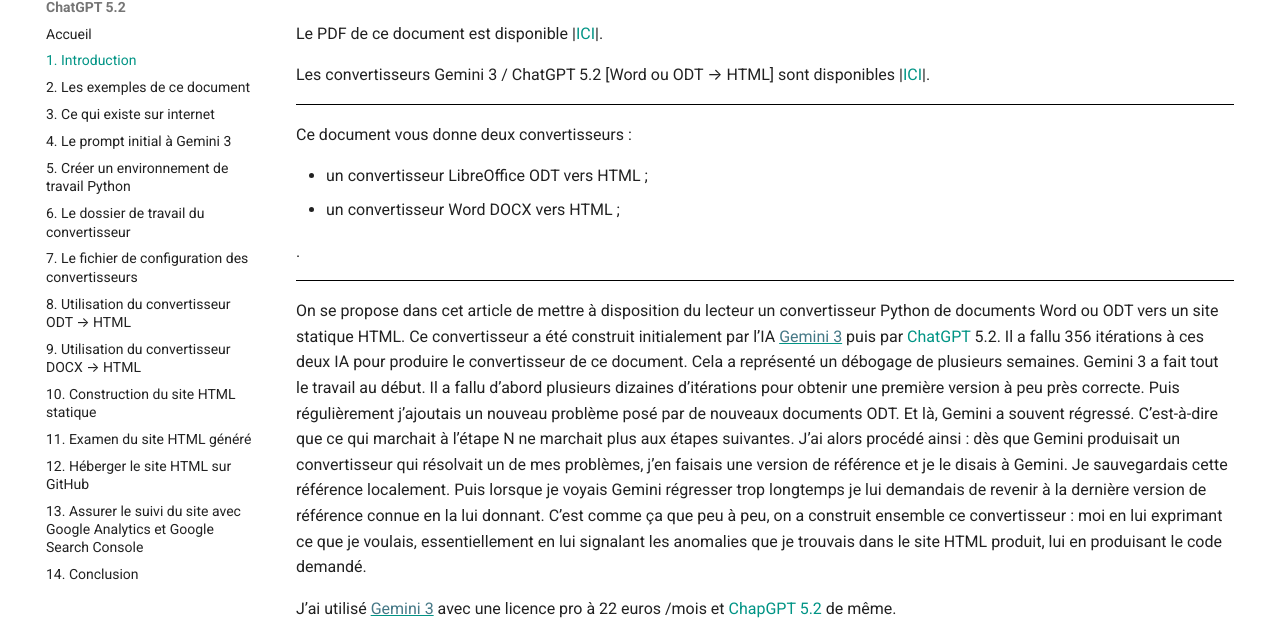
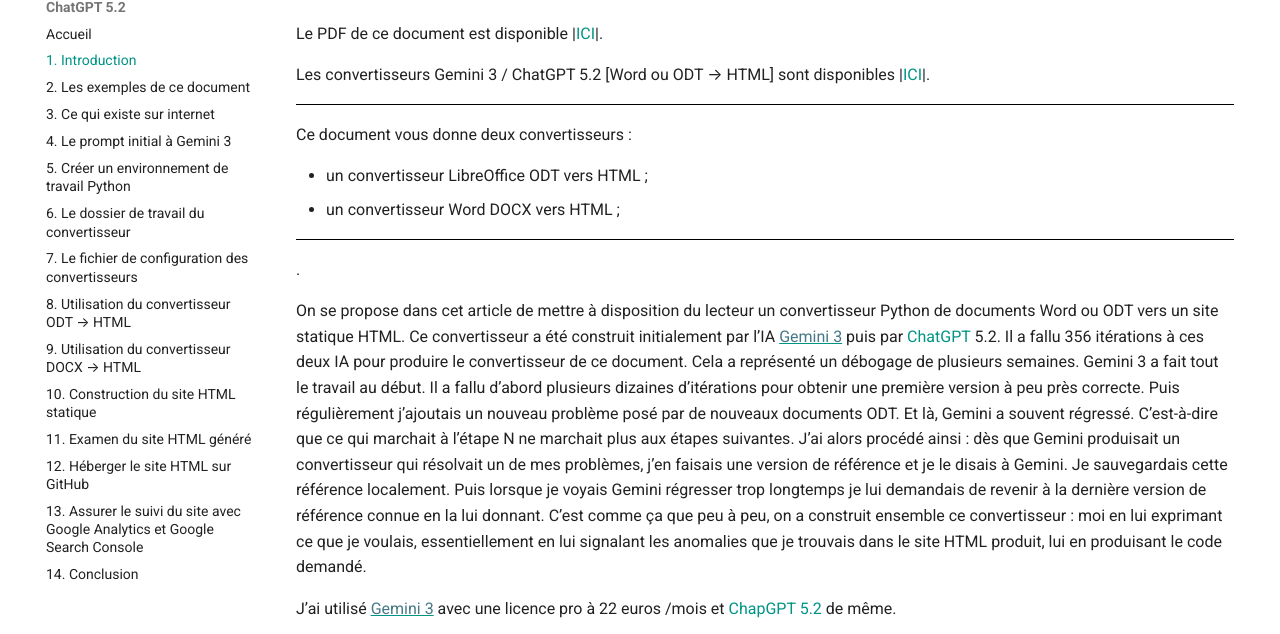
Before and after one commit to stahe/word-odt-vers-html-janv-2026, a plain HTML site: page introduction.html in a window 1280 px wide. Shown: the part 159-793 px from the top of the page. Drawn offline with Linux system fonts and the light colour scheme.

Commit message:
Deployed 01e5459 with MkDocs version: 1.6.1

```diff
--- a/introduction.html
+++ b/introduction.html
@@ -710,8 +710,8 @@
 <li>un convertisseur LibreOffice ODT vers HTML ;</li>
 <li>un convertisseur Word DOCX vers HTML ;</li>
 </ul>
+<hr style="border:0; border-top:0.06pt solid #000000; margin:0.75em 0;" data-odt-border="top" />
 <p>.</p>
-<hr style="border:0; border-top:0.06pt solid #000000; margin:0.75em 0;" data-odt-border="bottom" />
 <p>On se propose dans cet article de mettre à disposition du lecteur un convertisseur Python de documents Word ou ODT vers un site statique HTML. Ce convertisseur a été construit initialement par l’IA <a href="https://gemini.google.com/app?hl=fr"><u><span style="color: #467886">Gemini 3</span></u></a> puis par <a href="https://chatgpt.com/">ChatGPT</a> 5.2. Il a fallu 356 itérations à ces deux IA pour produire le convertisseur de ce document. Cela a représenté un débogage de plusieurs semaines. Gemini 3 a fait tout le travail au début. Il a fallu d’abord plusieurs dizaines d’itérations pour obtenir une première version à peu près correcte. Puis régulièrement j’ajoutais un nouveau problème posé par de nouveaux documents ODT. Et là, Gemini a souvent régressé. C’est-à-dire que ce qui marchait à l’étape N ne marchait plus aux étapes suivantes. J’ai alors procédé ainsi : dès que Gemini produisait un convertisseur qui résolvait un de mes problèmes, j’en faisais une version de référence et je le disais à Gemini. Je sauvegardais cette référence localement. Puis lorsque je voyais Gemini régresser trop longtemps je lui demandais de revenir à la dernière version de référence connue en la lui donnant. C’est comme ça que peu à peu, on a construit ensemble ce convertisseur : moi en lui exprimant ce que je voulais, essentiellement en lui signalant les anomalies que je trouvais dans le site HTML produit, lui en produisant le code demandé.</p>
 <p>J’ai utilisé  <a href="https://gemini.google.com/app?hl=fr"><u><span style="color: #467886">Gemini 3</span></u></a> avec une licence pro à 22 euros /mois et <a href="https://chatgpt.com/">ChapGPT 5.2</a> de même.</p>
 <p>Gemini / ChatGPT va générer deux scripts Python :</p>
```
